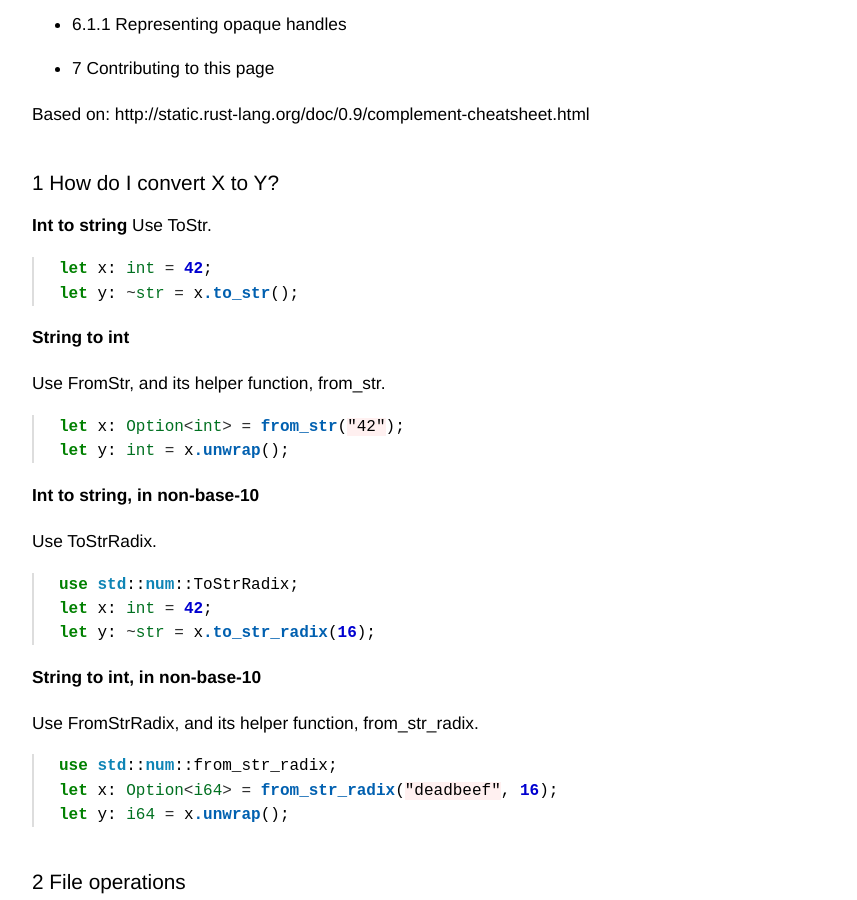
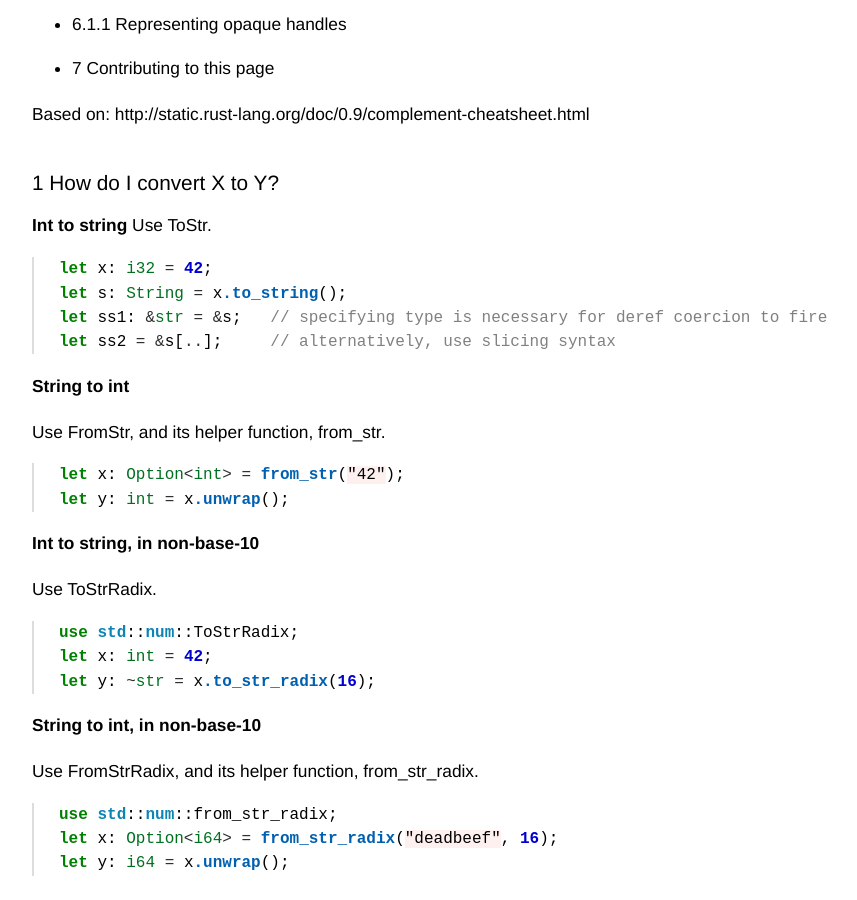
Before and after one commit to adelarsq/daily-rust.github.io, a Jekyll site: the page built from _posts/2016-05-05-cheatsheet.md, in a window 1280 px wide and 900 px high, scrolled down 834 px. Shown: the whole window, without its empty margins (158-1015 px from the left). Built offline with Jekyll 4.4.1, drawn with Linux system fonts in a browser that asks for light colours.

Commit message:
Update 2016-05-05-cheatsheet.md
Source: http://stackoverflow.com/questions/24990520/rust-type-conversion-from-int-to-string

````diff
--- a/_posts/2016-05-05-cheatsheet.md
+++ b/_posts/2016-05-05-cheatsheet.md
@@ -32,8 +32,10 @@ Based on: http://static.rust-lang.org/doc/0.9/complement-cheatsheet.html
 Use ToStr.
 
 ```rust
-let x: int = 42;
-let y: ~str = x.to_str();
+let x: i32 = 42;
+let s: String = x.to_string();
+let ss1: &str = &s;   // specifying type is necessary for deref coercion to fire
+let ss2 = &s[..];     // alternatively, use slicing syntax
 ```
 **String to int**
 
````
